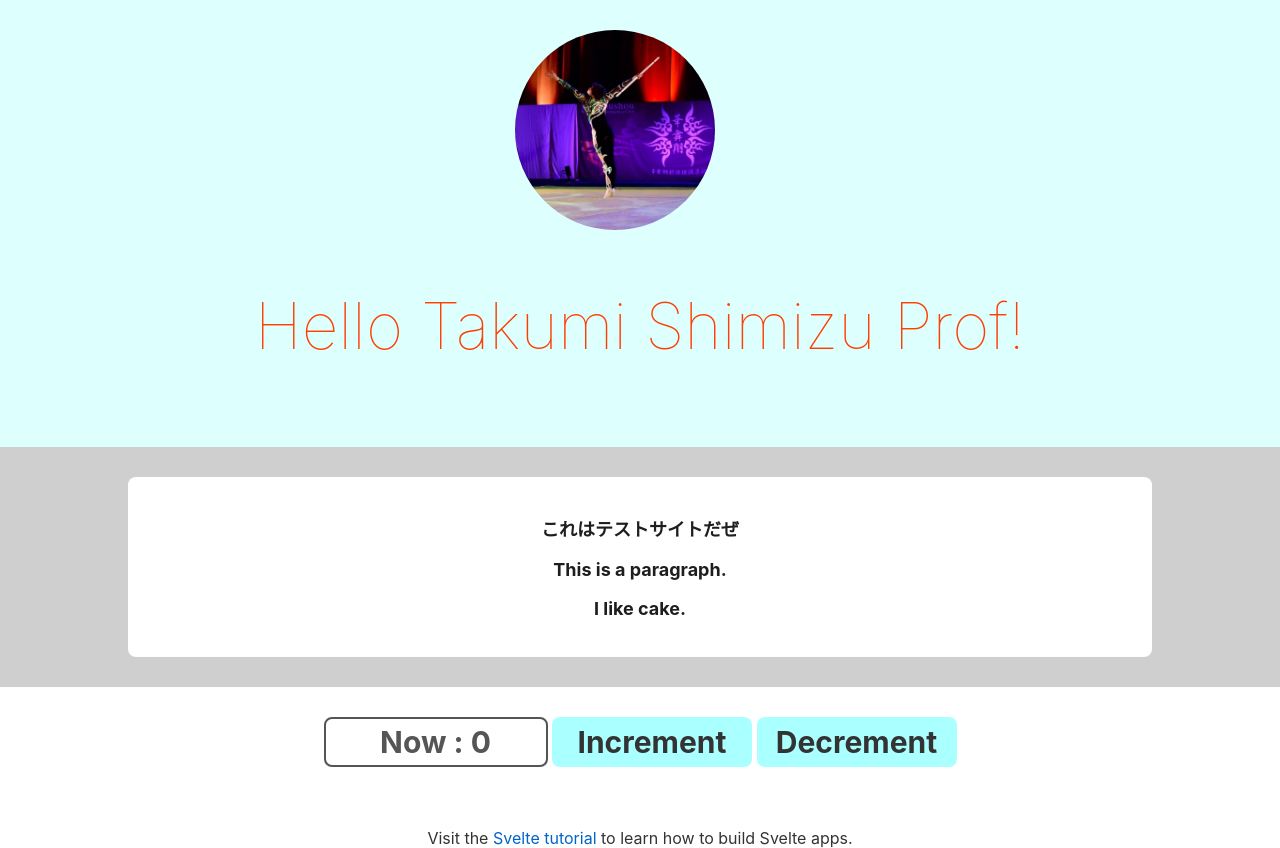
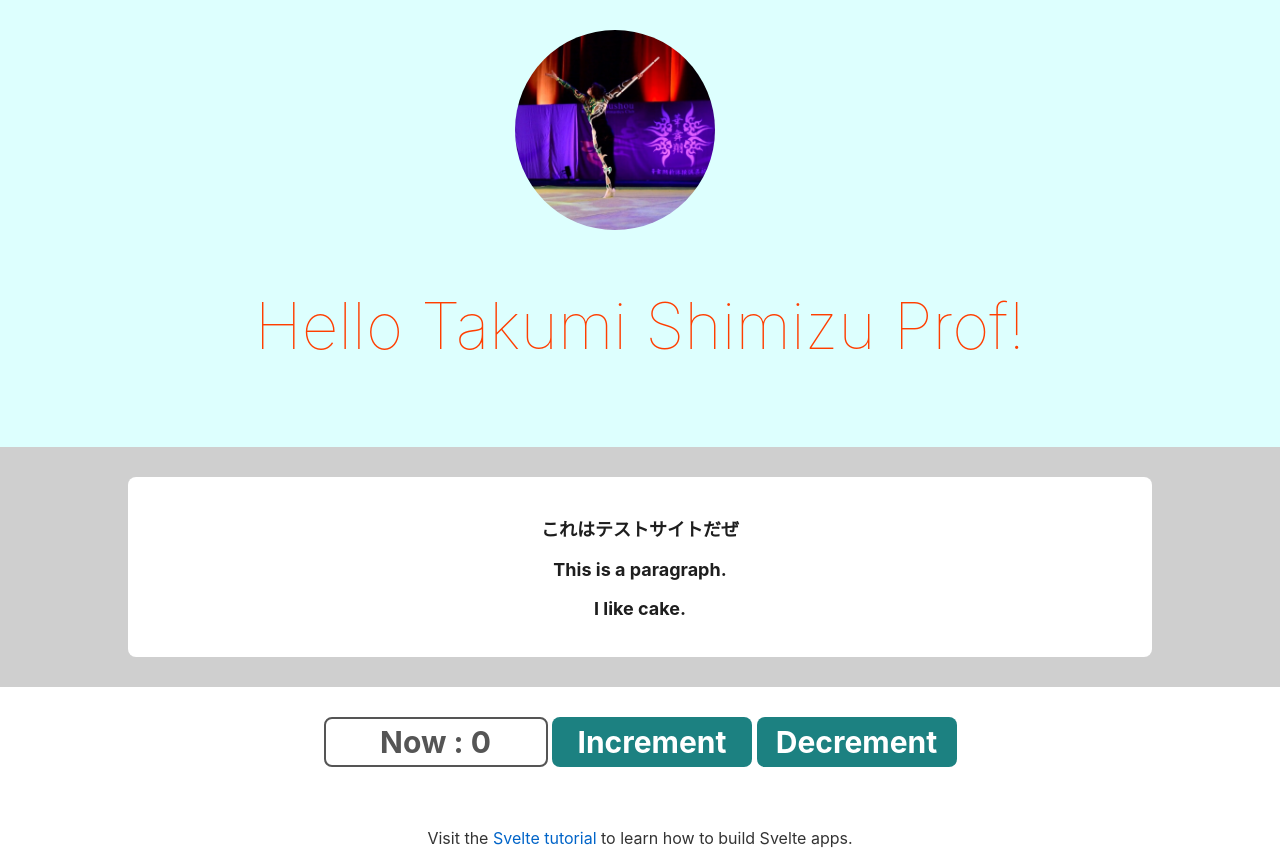
Before and after one commit to SiMiTaKu/Svelte_test, a Svelte app: page / in a window 1280 px wide. Built offline with nearby package versions, Linux system fonts and the light colour scheme.

Commit message:
ボタンデザイン変更!

```diff
--- a/src/CountButtonComponent.svelte
+++ b/src/CountButtonComponent.svelte
@@ -36,13 +36,19 @@
         padding:          5px;
         font-size:        30px;
         font-weight:      bold;
+        color:            white;
         border-radius:    8px;
-        background-color: #aaffff;
+        background-color: #1c8181;
         border:           none;
         vertical-align:   top;
+        transition:       1s;
     }
 
     .count-button:hover {
         opacity: 0.8;
     }
+
+    .count-button:active {
+        transition: 0.1s;
+    }
 </style>
```
